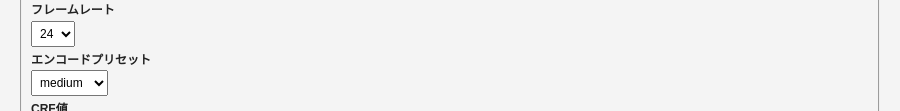
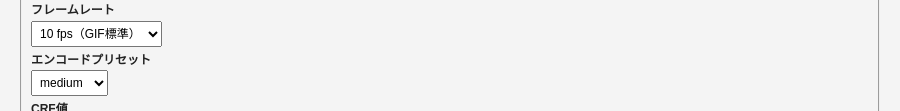
Before and after one commit to HayatoTashiro/ffmpeg-gui-electron, an Electron app: page index.html in a window 900 px wide. Shown: the part 1153-1264 px from the top of the page. Drawn offline with Linux system fonts and the light colour scheme; no server answers.

Commit message:
GIF変換に対応、不要なコントロールの非活化に対応

```diff
--- a/index.html
+++ b/index.html
@@ -103,9 +103,12 @@
 
       <label for="frame-rate">フレームレート</label>
       <select id="frame-rate">
-        <option value="24">24</option>
-        <option value="30">30</option>
-        <option value="60">60</option>
+        <option value="5">5 fps（低速）</option>
+        <option value="10" selected>10 fps（GIF標準）</option>
+        <option value="15">15 fps（中間）</option>
+        <option value="24">24 fps（映画）</option>
+        <option value="30">30 fps（一般）</option>
+        <option value="60">60 fps（滑らか）</option>
       </select>
 
       <label for="preset">エンコードプリセット</label>
--- a/renderer.js
+++ b/renderer.js
@@ -72,6 +72,7 @@ function setControlsEnabled(enabled) {
     "crf",
     "output-filename",
     "trim-only",
+    "preset-profile",
   ];
   ids.forEach((id) => {
     const el = document.getElementById(id);
```
